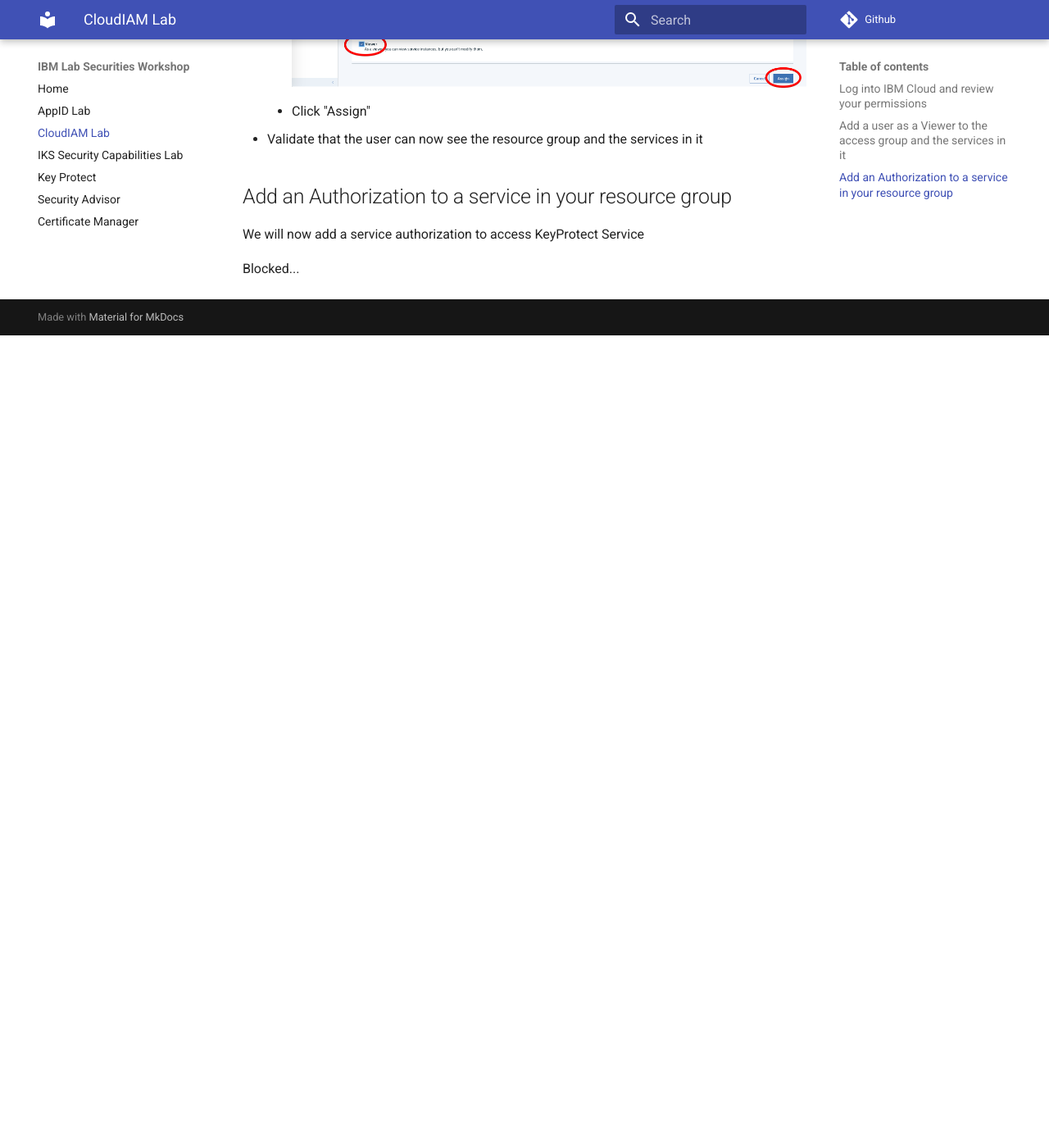
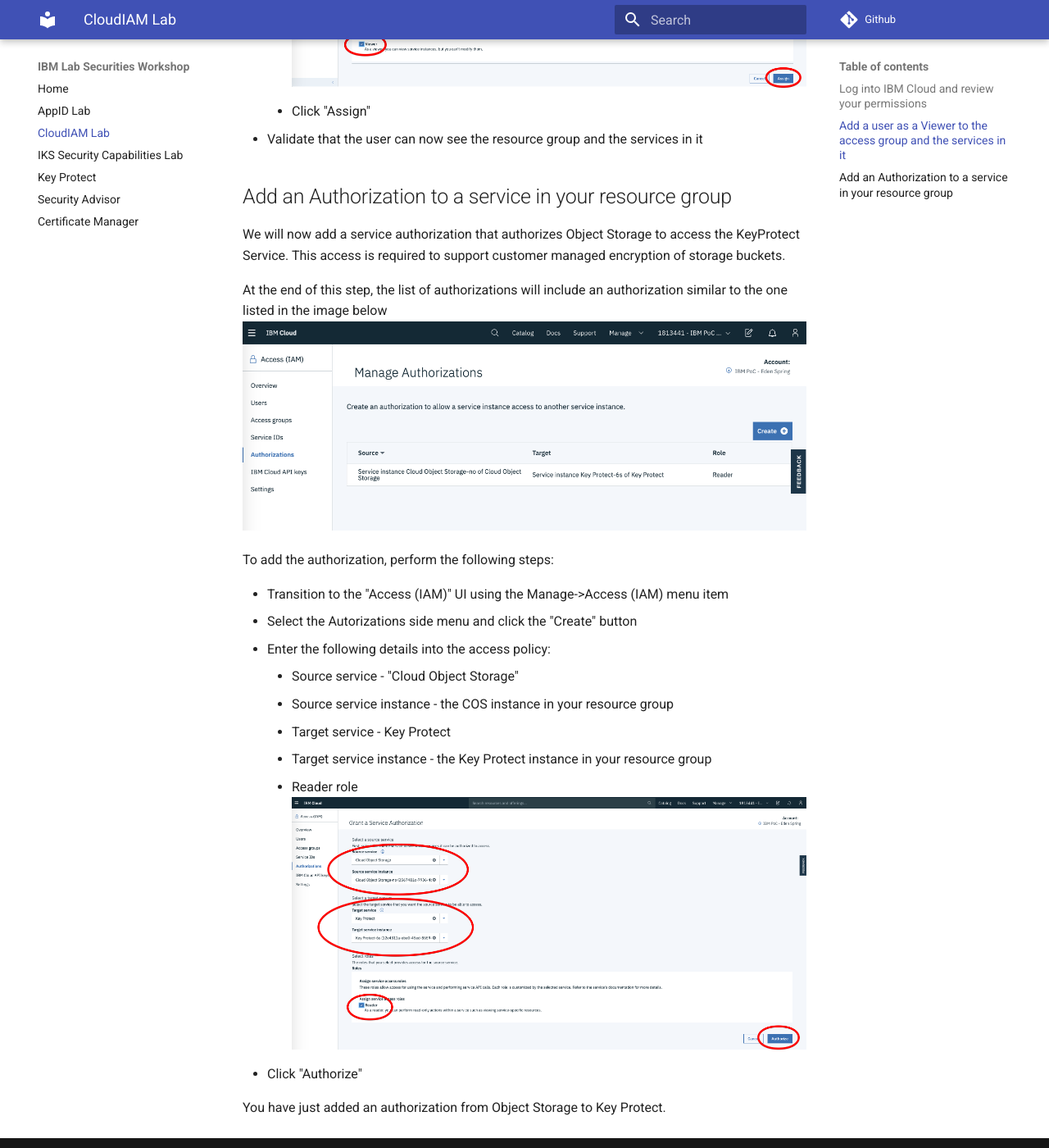
Before and after one commit to ibm-cloud-architecture/ibm-security-workshop, an MkDocs documentation site: the page built from docs/CloudIAM/README.md, in a window 1280 px wide and 1400 px high, scrolled down 3720 px. Shown: the whole window at 82% size. Built offline with MkDocs 1.6.1 and Material for MkDocs 9.7.7, drawn with Linux system fonts in a browser that asks for light colours; before the commit the page ends 4129 px from its top, so only the background shows below that.

Commit message:
Adding support for Authorizations
Added the last part in the lab that support service to service authorizations

```diff
--- a/docs/CloudIAM/README.md
+++ b/docs/CloudIAM/README.md
@@ -34,6 +34,21 @@ Now that we established that you are an administrator for the access group and t
 
 ## Add an Authorization to a service in your resource group
 
-We will now add a service authorization to access KeyProtect Service
+We will now add a service authorization that authorizes Object Storage to access the KeyProtect Service. This access is required to support customer managed encryption of storage buckets.
 
-Blocked...
+At the end of this step, the list of authorizations will include an authorization similar to the one listed in the image below ![autorizations-screen](autorizations-screen.png)
+
+To add the authorization, perform the following steps:
+
+- Transition to the "Access (IAM)" UI using the Manage->Access (IAM) menu item
+- Select the Autorizations side menu and click the "Create" button
+- Enter the following details into the access policy:
+    - Source service - "Cloud Object Storage"
+    - Source service instance - the COS instance in your resource group
+    - Target service - Key Protect
+    - Target service instance - the Key Protect instance in your resource group
+    - Reader role
+![autorizations-cos-kps](autorizations-cos-kps.png)
+- Click "Authorize"
+
+You have just added an authorization from Object Storage to Key Protect.
```
Also changed, not shown: docs/CloudIAM/autorizations-cos-kps.png (added), docs/CloudIAM/autorizations-screen.png (added).
